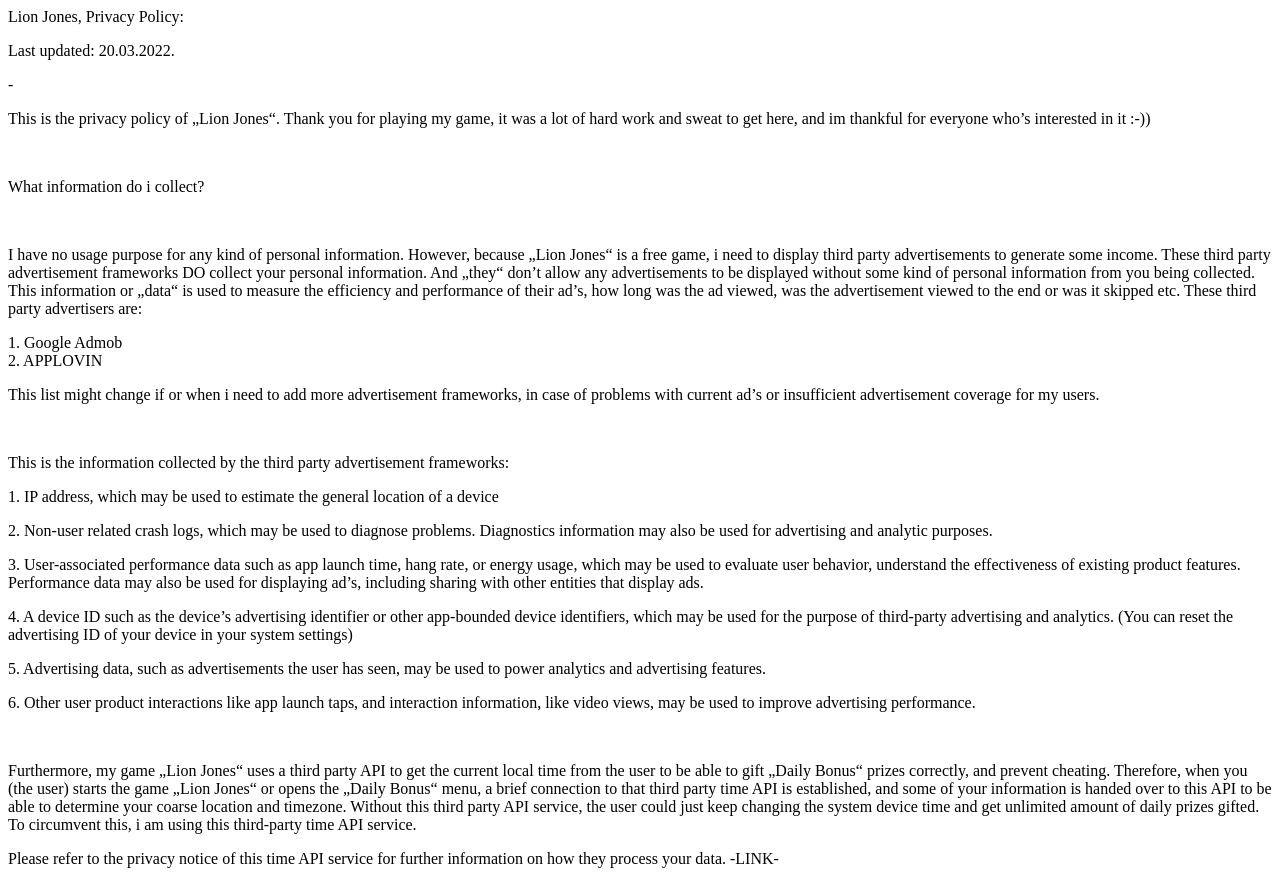
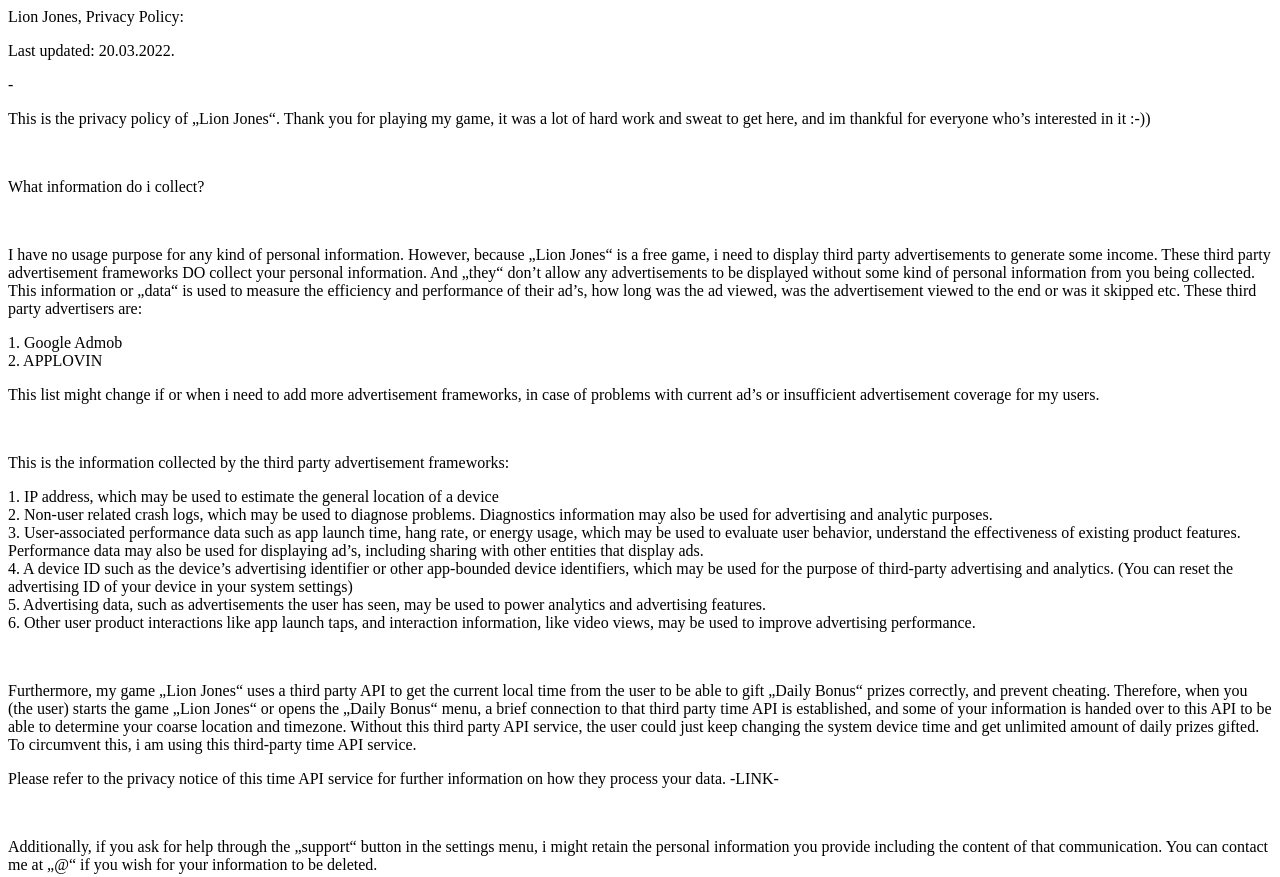
Before and after one commit to GamidGUTMANN/Lion-Jones, a plain HTML site: page Privacy Policy/index.html in a window 1280 px wide. Shown: the top 877 px of the page. Drawn offline with Linux system fonts and the light colour scheme.

Commit message:
Update index.html

```diff
--- a/Privacy Policy/index.html
+++ b/Privacy Policy/index.html
@@ -15,17 +15,17 @@
 <br>
 <p>This is the information collected by the third party advertisement frameworks:</p>
 
-<p>1. IP address, which may be used to estimate the general location of a device</p>
+<p>1. IP address, which may be used to estimate the general location of a device<br>
 
-<p>2. Non-user related crash logs, which may be used to diagnose problems. Diagnostics information may also be used for advertising and analytic purposes.</p>
+2. Non-user related crash logs, which may be used to diagnose problems. Diagnostics information may also be used for advertising and analytic purposes.<br>
 
-<p>3. User-associated performance data such as app launch time, hang rate, or energy usage, which may be used to evaluate user behavior, understand the effectiveness of existing product features. Performance data may also be used for displaying ad&rsquo;s, including sharing with other entities that display ads.</p>
+3. User-associated performance data such as app launch time, hang rate, or energy usage, which may be used to evaluate user behavior, understand the effectiveness of existing product features. Performance data may also be used for displaying ad&rsquo;s, including sharing with other entities that display ads.<br>
 
-<p>4. A device ID such as the device&rsquo;s advertising identifier or other app-bounded device identifiers, which may be used for the purpose of third-party advertising and analytics. (You can reset the advertising ID of your device in your system settings)</p>
+4. A device ID such as the device&rsquo;s advertising identifier or other app-bounded device identifiers, which may be used for the purpose of third-party advertising and analytics. (You can reset the advertising ID of your device in your system settings)<br>
 
-<p>5. Advertising data, such as advertisements the user has seen, may be used to power analytics and advertising features.</p>
+5. Advertising data, such as advertisements the user has seen, may be used to power analytics and advertising features.<br>
 
-<p>6. Other user product interactions like app launch taps, and interaction information, like video views, may be used to improve advertising performance.</p>
+6. Other user product interactions like app launch taps, and interaction information, like video views, may be used to improve advertising performance.</p>
 <br>
 <p>Furthermore, my game &bdquo;Lion Jones&ldquo; uses a third party API to get the current local time from the user to be able to gift &bdquo;Daily Bonus&ldquo; prizes correctly, and prevent cheating. Therefore, when you (the user) starts the game &bdquo;Lion Jones&ldquo; or opens the &bdquo;Daily Bonus&ldquo; menu, a brief connection to that third party time API is established, and some of your information is handed over to this API to be able to determine your coarse location and timezone. Without this third party API service, the user could just keep changing the system device time and get unlimited amount of daily prizes gifted. To circumvent this, i am using this third-party time API service.</p>
 
```
